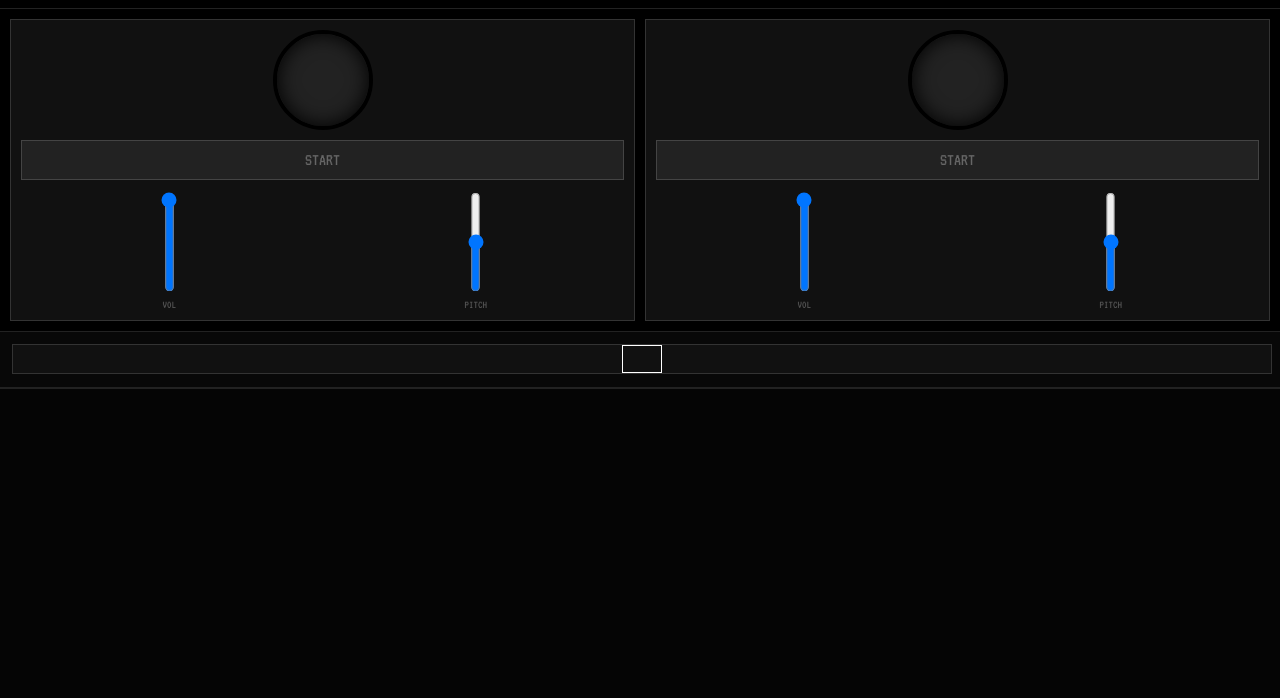
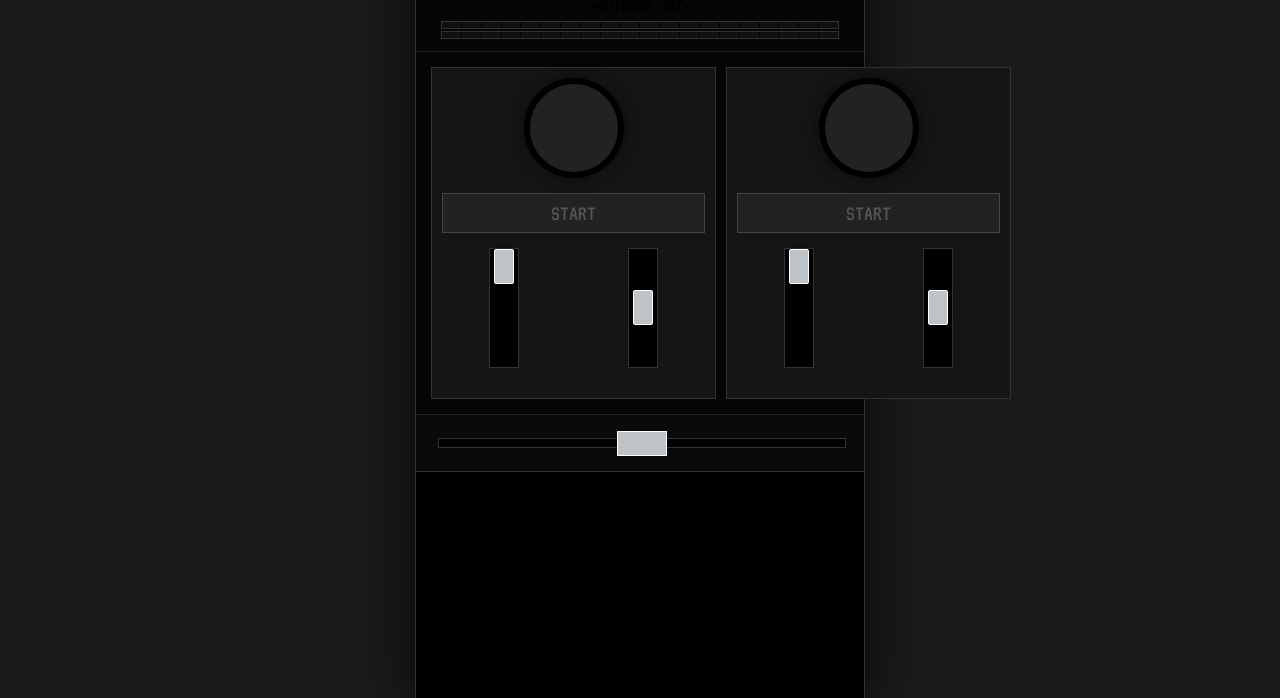
Before and after one commit to opticalrecord/tubebox, a website: page public/dj.html in a window 1280 px wide. Shown: the part 102-800 px from the top of the page. Drawn offline with Linux system fonts and the light colour scheme.

Commit message:
Update dj.html

```diff
--- a/public/dj.html
+++ b/public/dj.html
@@ -3,122 +3,155 @@
 <head>
     <meta charset="UTF-8">
     <meta name="viewport" content="width=device-width, initial-scale=1.0, maximum-scale=1.0, user-scalable=no">
-    <title>YOUTUBOX •DJ•</title>
+    <title>YOUTUBOX •DJ• PRO</title>
     <link href="https://fonts.googleapis.com/css2?family=VT323&display=swap" rel="stylesheet">
     <style>
-        :root { --amber: #ffb000; --bg: #000; --panel: #111; --grey: #222; }
+        :root { --amber: #ffb000; --bg: #050505; --panel: #151515; --fader-bg: #000; --silver: #bdc3c7; }
         * { box-sizing: border-box; -webkit-tap-highlight-color: transparent; font-family: 'VT323', monospace; }
 
-        body { background: var(--bg); color: var(--amber); margin: 0; padding: 0; height: 100dvh; overflow: hidden; display: flex; flex-direction: column; }
+        body { background: #1a1a1a; margin: 0; display: flex; justify-content: center; align-items: center; min-height: 100dvh; overflow: hidden; }
 
-        /* SEZIONE RICERCA */
-        .search-area { background: #000; padding: 10px; border-bottom: 1px solid #333; position: relative; }
-        .search-row { display: flex; gap: 5px; }
-        input[type="text"] { flex: 1; background: #fff; border: none; color: #000; padding: 10px; font-size: 1.2rem; font-weight: bold; }
-        .btn-go { background: var(--amber); border: none; padding: 0 15px; color: #000; font-weight: bold; }
+        /* BOX PER PC / MOBILE */
+        .phone-frame {
+            width: 100%; max-width: 450px; height: 100dvh; background: var(--bg);
+            display: flex; flex-direction: column; position: relative;
+            box-shadow: 0 0 50px rgba(0,0,0,0.8); border-left: 1px solid #333; border-right: 1px solid #333;
+        }
 
-        /* Loading Bar Traktor Style */
-        #loading-bar { position: absolute; bottom: 0; left: 0; height: 3px; background: var(--amber); width: 0%; transition: width 0.3s; box-shadow: 0 0 10px var(--amber); }
-        .loading-active { animation: load-anim 2s infinite ease-in-out; }
-        @keyframes load-anim { 0% { left: -30%; width: 30%; } 100% { left: 100%; width: 30%; } }
+        /* RICERCA & LOADING */
+        .search-area { padding: 15px; background: #000; border-bottom: 2px solid #222; z-index: 10; }
+        .search-row { display: flex; gap: 8px; }
+        input[type="text"] { flex: 1; background: #fff; border: none; color: #000; padding: 12px; font-size: 1.2rem; font-weight: bold; }
+        .btn-go { background: var(--amber); border: none; padding: 0 20px; color: #000; font-weight: bold; cursor: pointer; }
+
+        .loading-container { width: 100%; height: 4px; background: #111; margin-top: 10px; overflow: hidden; position: relative; }
+        #loading-bar { position: absolute; width: 0%; height: 100%; background: var(--amber); transition: width 0.3s; }
+        .loading-active { animation: progress 1.5s infinite linear; width: 40% !important; }
+        @keyframes progress { 0% { left: -40%; } 100% { left: 100%; } }
 
         /* BRAND & VU METER */
-        .brand-header { padding: 5px; text-align: center; border-bottom: 1px solid #222; }
-        .vu-container { display: flex; flex-direction: column; gap: 2px; padding: 5px 20px; }
-        .vu-row { height: 6px; background: #111; display: flex; gap: 1px; border: 1px solid #333; }
-        .led { flex: 1; background: #222; }
+        .mixer-header { padding: 10px; text-align: center; border-bottom: 1px solid #222; }
+        .vu-row { height: 8px; background: #000; display: flex; gap: 1px; border: 1px solid #333; margin: 2px 15px; }
+        .led { flex: 1; background: #111; transition: background 0.1s; }
 
-        /* DECKS AREA */
-        .decks-container { display: grid; grid-template-columns: 1fr 1fr; gap: 10px; padding: 10px; flex-shrink: 0; }
+        /* DECKS */
+        .decks-grid { display: grid; grid-template-columns: 1fr 1fr; gap: 10px; padding: 15px; }
         .deck { background: var(--panel); border: 1px solid #333; padding: 10px; display: flex; flex-direction: column; align-items: center; }
 
-        .platter { width: 100px; height: 100px; border-radius: 50%; border: 4px solid #000; background: #222 no-repeat center; background-size: cover; box-shadow: inset 0 0 20px #000; transition: transform 0.1s linear; }
-        .playing { animation: spin 3s linear infinite; }
+        .platter {
+            width: 100px; height: 100px; border-radius: 50%; border: 6px solid #000;
+            background: #222 no-repeat center; background-size: cover;
+            box-shadow: 0 0 15px rgba(0,0,0,0.5);
+        }
+        .playing { animation: spin 2s linear infinite; }
         @keyframes spin { from { transform: rotate(0deg); } to { transform: rotate(360deg); } }
 
-        .btn-action { width: 100%; margin: 10px 0; padding: 10px; background: #222; color: #666; border: 1px solid #444; font-size: 1.1rem; }
-        .btn-active { color: #0f0; border-color: #0f0; box-shadow: 0 0 5px #0f0; }
+        .btn-play {
+            width: 100%; margin: 15px 0; padding: 8px; background: #222; color: #555;
+            border: 1px solid #444; font-size: 1.4rem; cursor: pointer;
+        }
+        .btn-play.active { color: #0f0; border-color: #0f0; background: #0a1a0a; }
 
-        /* SLIDERS NATIVI (Verticali) */
-        .controls-row { display: flex; width: 100%; justify-content: space-around; gap: 10px; height: 120px; }
-        .slider-wrap { display: flex; flex-direction: column; align-items: center; flex: 1; }
-        .slider-wrap span { font-size: 0.7rem; color: #555; margin-top: 5px; }
+        /* FADER STYLE NATIVE INSTRUMENTS */
+        .fader-group { display: flex; width: 100%; justify-content: space-around; gap: 15px; height: 140px; }
+        .fader-col { display: flex; flex-direction: column; align-items: center; flex: 1; }
+        .fader-label { font-size: 0.7rem; color: #666; margin-top: 8px; letter-spacing: 1px; }
 
-        input[type="range"].v-range {
-            writing-mode: bt-lr; /* IE */
-            appearance: slider-vertical; /* Webkit */
-            width: 25px; height: 100px; background: #000;
+        /* Custom Range Input */
+        input[type=range].v-fader {
+            -webkit-appearance: none; width: 120px; height: 30px;
+            background: #000; border: 1px solid #333;
+            transform: rotate(-90deg); margin-top: 45px;
+        }
+        input[type=range].v-fader::-webkit-slider-thumb {
+            -webkit-appearance: none; width: 35px; height: 20px;
+            background: var(--silver); border: 1px solid #fff; border-radius: 2px;
+            box-shadow: 0 0 5px rgba(0,0,0,0.5); cursor: pointer;
         }
 
-        /* CROSSFADER & LISTA */
-        .footer-mixer { padding: 10px; background: #080808; border-top: 1px solid #222; }
-        #xfader { width: 100%; height: 30px; appearance: none; background: #111; border: 1px solid #333; }
-        #xfader::-webkit-slider-thumb { appearance: none; width: 40px; height: 28px; background: var(--silver); border: 1px solid #fff; cursor: pointer; }
+        /* CROSSFADER AREA */
+        .crossfader-area { padding: 20px; background: #0a0a0a; border-top: 1px solid #222; }
+        input[type=range].h-fader {
+            -webkit-appearance: none; width: 100%; height: 10px;
+            background: #000; border: 1px solid #333;
+        }
+        input[type=range].h-fader::-webkit-slider-thumb {
+            -webkit-appearance: none; width: 50px; height: 25px;
+            background: var(--silver); border: 1px solid #fff; cursor: pointer;
+        }
 
-        #results-list { flex: 1; overflow-y: auto; background: #050505; border-top: 2px solid #222; }
-        .track-item { display: flex; align-items: center; padding: 10px; border-bottom: 1px solid #111; gap: 10px; }
-        .track-item:active { background: #111; }
-        .track-info { flex: 1; font-size: 0.9rem; color: #fff; overflow: hidden; white-space: nowrap; text-overflow: ellipsis; }
-        .load-btns { display: flex; gap: 5px; }
-        .mini-btn { background: #222; color: var(--amber); border: 1px solid #444; padding: 5px 10px; font-size: 0.8rem; }
+        /* TRACK LIST TRAKTOR STYLE */
+        #results-list { flex: 1; overflow-y: auto; background: #000; border-top: 1px solid #333; }
+        .track-item {
+            display: flex; align-items: center; padding: 12px; border-bottom: 1px solid #111;
+            gap: 10px; transition: 0.2s;
+        }
+        .track-item:hover { background: #080808; }
+        .track-name { flex: 1; font-size: 1rem; color: #ccc; white-space: nowrap; overflow: hidden; text-overflow: ellipsis; }
+        .load-btns { display: flex; gap: 8px; }
+        .btn-load { background: #1a1a1a; color: var(--amber); border: 1px solid #444; padding: 6px 12px; cursor: pointer; font-size: 0.9rem; }
+        .btn-load:active { background: var(--amber); color: #000; }
     </style>
 </head>
 <body>
 
+    <div class="phone-frame">
         <div class="search-area">
             <div class="search-row">
-            <input type="text" id="q" placeholder="SEARCH TRACK..." spellcheck="false">
+                <input type="text" id="query" placeholder="SEARCH TRAX..." onkeypress="if(event.key==='Enter') search()">
                 <button class="btn-go" onclick="search()">OK</button>
             </div>
+            <div class="loading-container">
                 <div id="loading-bar"></div>
             </div>
+        </div>
 
-    <div class="brand-header">
-        <div>YOUTUBOX •DJ•</div>
-        <div class="vu-container">
+        <div class="mixer-header">
+            <div style="font-size: 1.2rem; margin-bottom: 5px;">YOUTUBOX •DJ•</div>
             <div class="vu-row" id="vuL"></div>
             <div class="vu-row" id="vuR"></div>
         </div>
+
+        <div class="decks-grid">
+            <div class="deck">
+                <div id="platterA" class="platter"></div>
+                <button id="btnA" class="btn-play" onclick="toggle('A')">START</button>
+                <div class="fader-group">
+                    <div class="fader-col">
+                        <input type="range" id="volA" class="v-fader" min="0" max="100" value="100" oninput="updateMix()">
+                        <div class="fader-label">VOL</div>
                     </div>
-
-    <div class="decks-container">
-        <div class="deck">
-            <div id="pA" class="platter"></div>
-            <button id="btnA" class="btn-action" onclick="toggle('A')">START</button>
-            <div class="controls-row">
-                <div class="slider-wrap">
-                    <input type="range" id="volA" class="v-range" min="0" max="100" value="100" oninput="updateAudio()">
-                    <span>VOL</span>
-                </div>
-                <div class="slider-wrap">
-                    <input type="range" id="pitchA" class="v-range" min="0.9" max="1.1" step="0.01" value="1.0" oninput="updateAudio()">
-                    <span>PITCH</span>
+                    <div class="fader-col">
+                        <input type="range" id="pitchA" class="v-fader" min="0.9" max="1.1" step="0.01" value="1.0" oninput="updateMix()">
+                        <div class="fader-label">PCH</div>
                     </div>
                 </div>
             </div>
+
             <div class="deck">
-            <div id="pB" class="platter"></div>
-            <button id="btnB" class="btn-action" onclick="toggle('B')">START</button>
-            <div class="controls-row">
-                <div class="slider-wrap">
-                    <input type="range" id="volB" class="v-range" min="0" max="100" value="100" oninput="updateAudio()">
-                    <span>VOL</span>
+                <div id="platterB" class="platter"></div>
+                <button id="btnB" class="btn-play" onclick="toggle('B')">START</button>
+                <div class="fader-group">
+                    <div class="fader-col">
+                        <input type="range" id="volB" class="v-fader" min="0" max="100" value="100" oninput="updateMix()">
+                        <div class="fader-label">VOL</div>
                     </div>
-                <div class="slider-wrap">
-                    <input type="range" id="pitchB" class="v-range" min="0.9" max="1.1" step="0.01" value="1.0" oninput="updateAudio()">
-                    <span>PITCH</span>
+                    <div class="fader-col">
+                        <input type="range" id="pitchB" class="v-fader" min="0.9" max="1.1" step="0.01" value="1.0" oninput="updateMix()">
+                        <div class="fader-label">PCH</div>
                     </div>
                 </div>
             </div>
         </div>
 
-    <div class="footer-mixer">
-        <input type="range" id="xfader" min="0" max="100" value="50" oninput="updateAudio()">
+        <div class="crossfader-area">
+            <input type="range" id="xfader" class="h-fader" min="0" max="100" value="50" oninput="updateMix()">
         </div>
 
         <div id="results-list"></div>
+    </div>
 
-    <div style="position:absolute; top:-999px"><div id="playerA"></div><div id="playerB"></div></div>
+    <div style="display:none"><div id="playerA"></div><div id="playerB"></div></div>
 
     <script src="https://www.youtube.com/iframe_api"></script>
     <script>
@@ -126,45 +159,45 @@
 
         function onYouTubeIframeAPIReady() {
             const cfg = { height: '1', width: '1', playerVars: { 'controls': 0, 'disablekb': 1 } };
-            pA = new YT.Player('playerA', { ...cfg, events: { 'onStateChange': (e) => syncUI('A', e.data) } });
-            pB = new YT.Player('playerB', { ...cfg, events: { 'onStateChange': (e) => syncUI('B', e.data) } });
+            pA = new YT.Player('playerA', { ...cfg, events: { 'onStateChange': (e) => uiSync('A', e.data) } });
+            pB = new YT.Player('playerB', { ...cfg, events: { 'onStateChange': (e) => uiSync('B', e.data) } });
         }
 
         async function search() {
-            const q = document.getElementById('q').value;
+            const q = document.getElementById('query').value;
             if(!q) return;
             const bar = document.getElementById('loading-bar');
             bar.classList.add('loading-active');
 
             try {
                 const r = await fetch('/search?q=' + encodeURIComponent(q));
-                const items = await r.json();
-                renderList(items);
+                const list = await r.json();
+                renderList(list);
             } finally {
                 bar.classList.remove('loading-active');
             }
         }
 
-        function renderList(items) {
-            document.getElementById('results-list').innerHTML = items.map(i => `
+        function renderList(list) {
+            document.getElementById('results-list').innerHTML = list.map(item => `
                 <div class="track-item">
-                    <div class="track-info">${i.title.toUpperCase()}</div>
+                    <div class="track-name">${item.title.toUpperCase()}</div>
                     <div class="load-btns">
-                        <button class="mini-btn" onclick="load('${i.id}', 'A', '${i.title.replace(/'/g,"")}')">A</button>
-                        <button class="mini-btn" onclick="load('${i.id}', 'B', '${i.title.replace(/'/g,"")}')">B</button>
+                        <button class="btn-load" onclick="loadVideo('${item.id}', 'A', '${item.title.replace(/'/g,"")}')">LOAD A</button>
+                        <button class="btn-load" onclick="loadVideo('${item.id}', 'B', '${item.title.replace(/'/g,"")}')">LOAD B</button>
                     </div>
                 </div>
             `).join('');
         }
 
-        function load(id, deck, title) {
-            const p = (deck === 'A' ? pA : pB);
-            p.cueVideoById(id);
-            document.getElementById('p' + deck).style.backgroundImage = `url('https://img.youtube.com/vi/${id}/hqdefault.jpg')`;
-            updateAudio();
+        function loadVideo(id, d, title) {
+            const player = (d === 'A' ? pA : pB);
+            player.cueVideoById(id);
+            document.getElementById('platter' + d).style.backgroundImage = `url('https://img.youtube.com/vi/${id}/hqdefault.jpg')`;
+            updateMix();
         }
 
-        function updateAudio() {
+        function updateMix() {
             if(!pA.setVolume || !pB.setVolume) return;
             const x = document.getElementById('xfader').value / 100;
             const vA = document.getElementById('volA').value * Math.min(1, (1-x)*2);
@@ -180,37 +213,36 @@
         function toggle(d) {
             const p = (d === 'A' ? pA : pB);
             p.getPlayerState() === 1 ? p.pauseVideo() : (p.unMute(), p.playVideo());
-            updateAudio();
+            updateMix();
         }
 
-        function syncUI(d, s) {
-            const plat = document.getElementById('p' + d);
+        function uiSync(d, s) {
+            const plat = document.getElementById('platter' + d);
             const btn = document.getElementById('btn' + d);
             if(s === 1) { plat.classList.add('playing'); btn.classList.add('active'); btn.innerText = "STOP"; }
             else { plat.classList.remove('playing'); btn.classList.remove('active'); btn.innerText = "START"; }
         }
 
-        // VU METER LOOP
+        // INIT LEDS & VU METER
         function initVU() {
-            document.getElementById('vuL').innerHTML = Array(20).fill('<div class="led"></div>').join('');
-            document.getElementById('vuR').innerHTML = Array(20).fill('<div class="led"></div>').join('');
-
+            ['vuL', 'vuR'].forEach(id => document.getElementById(id).innerHTML = Array(20).fill('<div class="led"></div>').join(''));
             setInterval(() => {
                 const sA = (pA && pA.getPlayerState && pA.getPlayerState() === 1) ? 1 : 0;
                 const sB = (pB && pB.getPlayerState && pB.getPlayerState() === 1) ? 1 : 0;
-                const tot = (sA * (document.getElementById('volA').value/100) + sB * (document.getElementById('volB').value/100)) * (0.7 + Math.random()*0.3);
-
-                document.querySelectorAll('.vu-row').forEach(row => {
-                    row.querySelectorAll('.led').forEach((l, i) => {
-                        l.style.background = i < (tot*20) ? (i < 13 ? '#0f0' : '#f00') : '#222';
-                    });
+                const tot = (sA * (document.getElementById('volA').value/100) + sB * (document.getElementById('volB').value/100)) * (0.6 + Math.random()*0.4);
+                document.querySelectorAll('.led').forEach((l, i) => {
+                    l.style.background = i % 20 < (tot*20) ? (i % 20 < 13 ? '#0f0' : '#f00') : '#111';
                 });
             }, 100);
         }
 
         window.onload = initVU;
-        // Impedisce lo scrolling quando si toccano gli slider
-        document.addEventListener('touchmove', (e) => { if(e.target.type === 'range') e.preventDefault(); }, {passive: false});
+
+        // FIX TOUCH PER MOBILE SLIDERS
+        document.querySelectorAll('input[type=range]').forEach(input => {
+            input.addEventListener('touchstart', e => e.stopPropagation(), {passive: true});
+            input.addEventListener('touchmove', e => e.stopPropagation(), {passive: true});
+        });
     </script>
 </body>
 </html>
```
Lines whose indentation alone changed are shown as unchanged.
